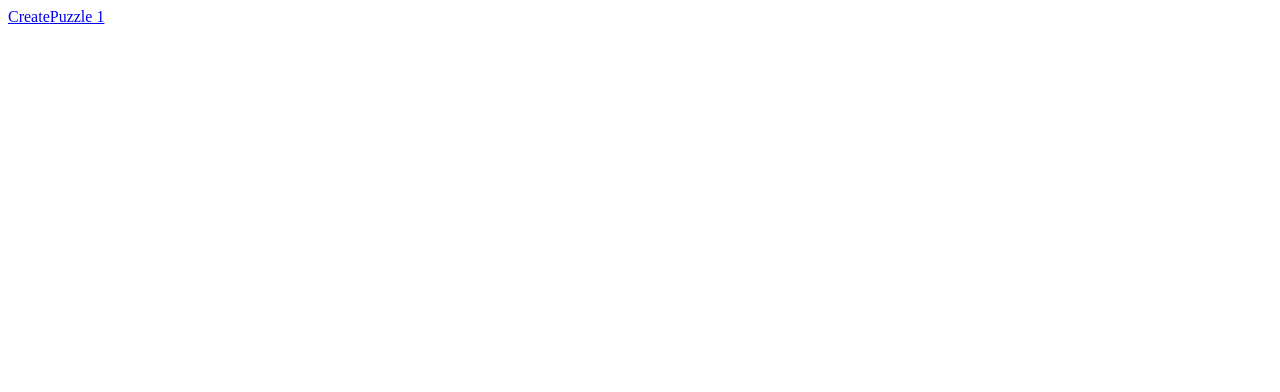
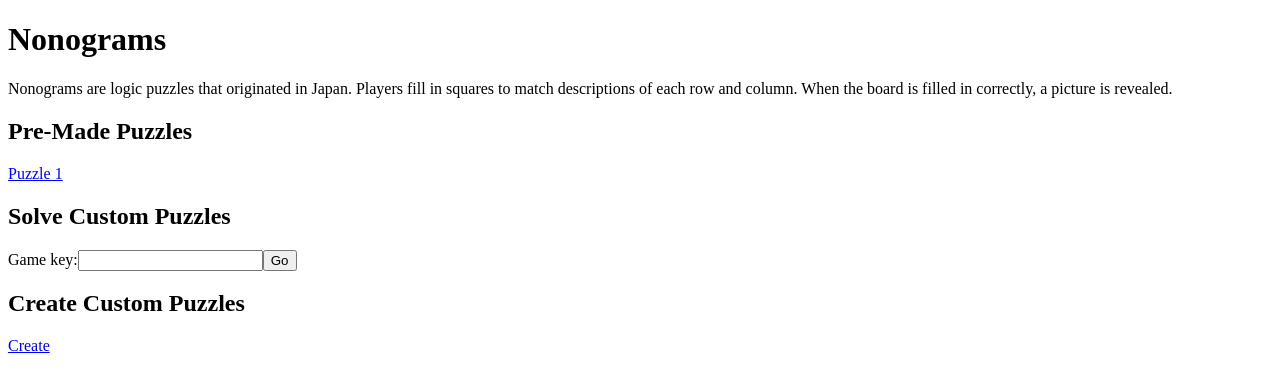
Before and after one commit to DHerls/Nonograms, a React app: page / in a window 1280 px wide. Shown: the top 392 px of the page. Built offline with nearby package versions, Linux system fonts and the light colour scheme; the HTML template or start-up script is replaced by a standard one.

Commit message:
Refactor and improve homepage

```diff
--- /dev/null
+++ b/src/components/Home.tsx
@@ -0,0 +1,49 @@
+import * as React from 'react';
+import { Link, useHistory } from 'react-router-dom';
+
+export const Home = ({}) => {
+    const [gameKey, setGameKey] = React.useState<string>("");
+    const history = useHistory();
+
+    const onKeyChange = (e: React.ChangeEvent<HTMLInputElement>) => {
+        setGameKey(e.target.value);
+    }
+
+    const onFormSubmit = (e: React.FormEvent<HTMLFormElement>) => {
+        e.preventDefault();
+        history.push(`/solve/${gameKey}`)
+    }
+
+    return (
+    <div className="container">
+        <div id="index">
+        <h1>Nonograms</h1>
+        <p>
+            Nonograms are logic puzzles that originated in Japan. Players fill in
+            squares to match descriptions of each row and column. When the board is
+            filled in correctly, a picture is revealed.
+        </p>
+        <h2>Pre-Made Puzzles</h2>
+        <div className="puzzle-list">
+            <Link to="/solve/4:3:5:71:17:215:45:241:41:4;2:5:23:51:43:A:81:151:13:6">
+            Puzzle 1
+            </Link>
+        </div>
+        <h2>Solve Custom Puzzles</h2>
+        <form onSubmit={onFormSubmit} id="game-key-nav">
+            <label>
+            Game key:
+            <input type="text" name="gameKey" value={gameKey} onChange={onKeyChange}/>
+            </label>
+            <button type="submit" className="btn btn-primary">
+            Go
+            </button>
+        </form>
+        <h2>Create Custom Puzzles</h2>
+        <Link to="/create" className="btn btn-primary">
+            Create
+        </Link>
+        </div>
+    </div>
+    );
+}
--- a/src/index.tsx
+++ b/src/index.tsx
@@ -5,11 +5,9 @@ import { createStore } from 'redux';
 import { Provider } from 'react-redux';
 import { BrowserRouter as Router, Route, Link } from "react-router-dom";
 import { stopDrag } from "./store/actions";
-import UndoButtonContainer from "./components/UndoButtonContainer";
-import PuzzleBoardContainer from "./components/PuzzleBoardContainer";
-import ClearButtonContainer from "./components/ClearButtonContainer";
 import CreatePuzzleContainer from "./components/CreatePuzzleContainer";
 import SolvePuzzleContainer from "./components/SolvePuzzleContainer";
+import { Home } from "./components/Home";
 
 const store = createStore(
   rootReducer,
@@ -20,21 +18,10 @@ const store = createStore(
 // Do our best to stop the dragging action no matter where the mouse is on the screen
 window.addEventListener('mouseup', () => {store.dispatch(stopDrag())});
 
-const Index = () => {
-  return (
-    <div>
-      <Link to="/create">Create</Link>
-      <Link to="/solve/4:3:5:71:17:215:45:241:41:4;2:5:23:51:43:A:81:151:13:6">
-        Puzzle 1
-      </Link>
-    </div>
-  );
-}
-
 ReactDOM.render(
     <Provider store={store}>
       <Router>
-        <Route exact path="/" component={Index} />
+        <Route exact path="/" component={Home} />
         <Route path='/solve/:key' component={SolvePuzzleContainer} />
         <Route path="/create" component={CreatePuzzleContainer} />
       </Router>
```
Also changed, not shown: 2 other files (tests, documents, lock files or other folders).
